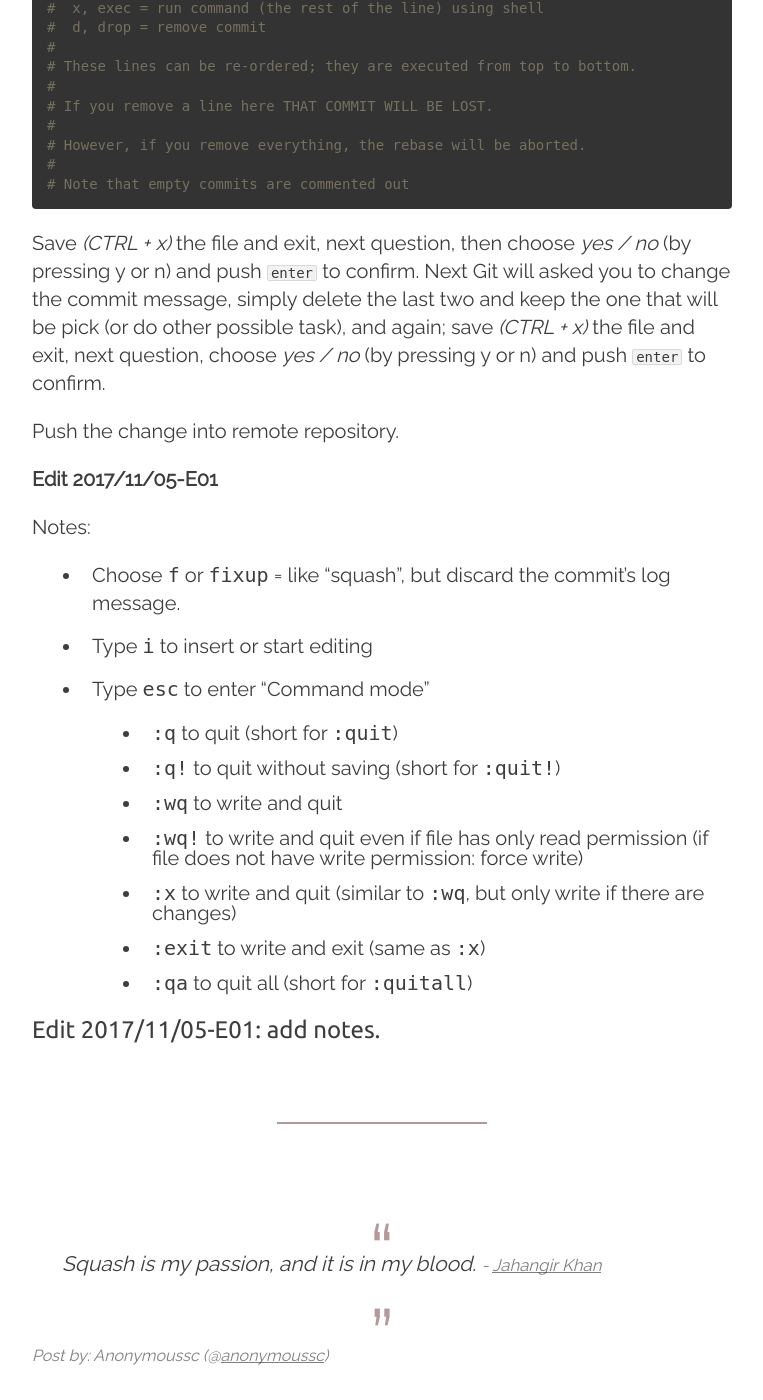
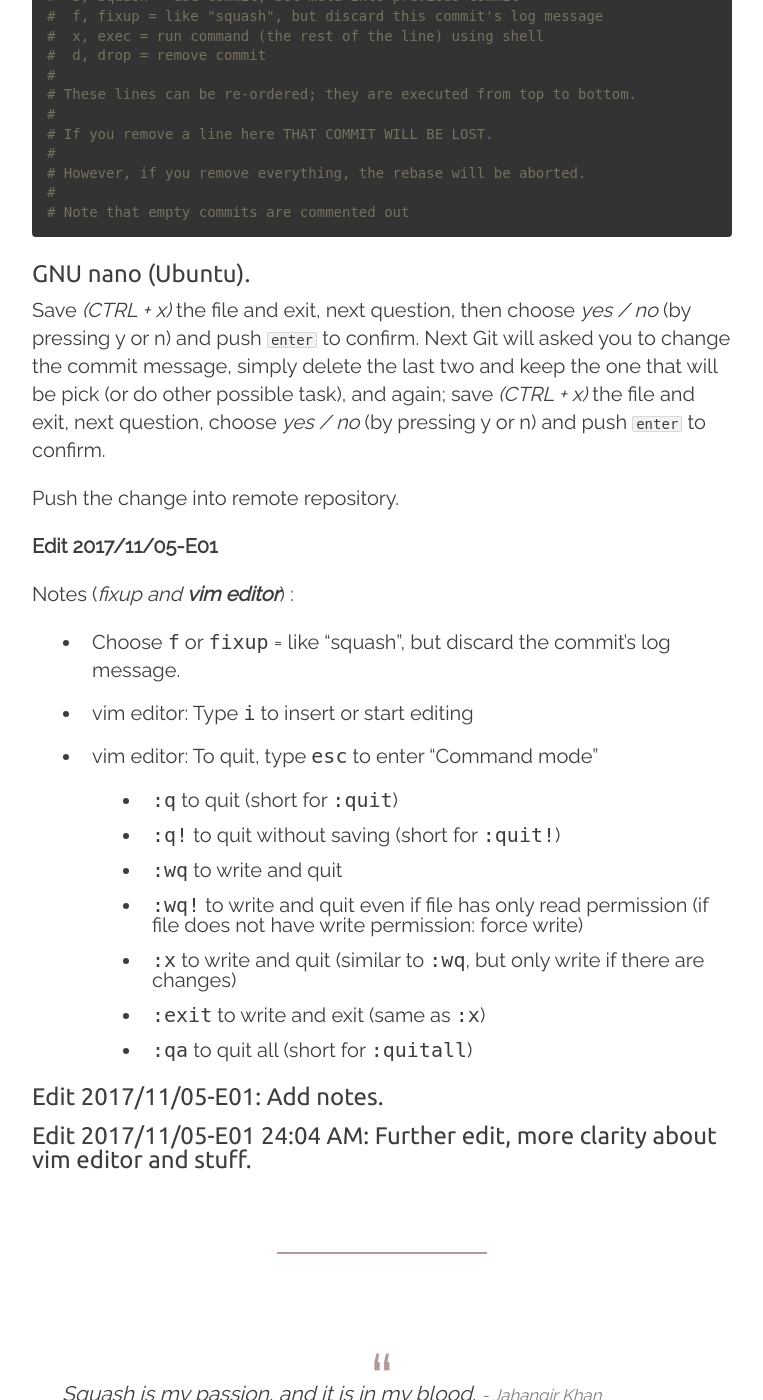
Before and after one commit to anonymoussc/anonymoussc.github.io, a Jekyll site: the page built from _posts/2016-02-29-how-to-remove-several-commit-from-github-and-squash-them-into-one-through-rebase.markdown, in a window 1280 px wide and 1400 px high, scrolled down 1633 px. Shown: the whole window, without its empty margins (258-1021 px from the left). Built offline with Jekyll 4.4.1, drawn with Linux system fonts in a browser that asks for light colours; some of the changed text lies outside the part shown.

Commit message:
Modified 2016-02-29-how-to-remove-several-commit-from-github-and-squash-them-into-one-through-rebase.markdown : Further edit, more clarity about vim editor and stuff

```diff
--- a/_posts/2016-02-29-how-to-remove-several-commit-from-github-and-squash-them-into-one-through-rebase.markdown
+++ b/_posts/2016-02-29-how-to-remove-several-commit-from-github-and-squash-them-into-one-through-rebase.markdown
@@ -86,16 +86,18 @@ s 738s56h ok
 # Note that empty commits are commented out
 {% endhighlight %}
 
+### GNU nano (Ubuntu).
+
 Save _(CTRL + x)_ the file and exit, next question, then choose _yes / no_ (by pressing y or n) and push `enter` to confirm. Next Git will asked you to change the commit message, simply delete the last two and keep the one that will be pick (or do other possible task), and again; save _(CTRL + x)_ the file and exit, next question, choose _yes / no_ (by pressing y or n) and push `enter` to confirm.
 
 Push the change into remote repository.
 
 __Edit 2017/11/05-E01__
 
-Notes:
+Notes (_fixup and __vim editor___) :
 - Choose `f` or `fixup` = like "squash", but discard the commit's log message.
-- Type `i` to insert or start editing
-- Type `esc` to enter "Command mode"
+- vim editor: Type `i` to insert or start editing
+- vim editor: To quit, type `esc` to enter "Command mode"
     - `:q` to quit (short for `:quit`)
     - `:q!` to quit without saving (short for `:quit!`)
     - `:wq` to write and quit
@@ -104,7 +106,8 @@ Notes:
     - `:exit` to write and exit (same as `:x`)
     - `:qa` to quit all (short for `:quitall`)
 
-### Edit 2017/11/05-E01: add notes.
+### Edit 2017/11/05-E01: Add notes.
+### Edit 2017/11/05-E01 24:04 AM: Further edit, more clarity about vim editor and stuff.
 
 
 ---
```
Also changed, not shown: other parts of _posts/2016-02-29-how-to-remove-several-commit-from-github-and-squash-them-into-one-through-rebase.markdown (+2 -2 lines).
